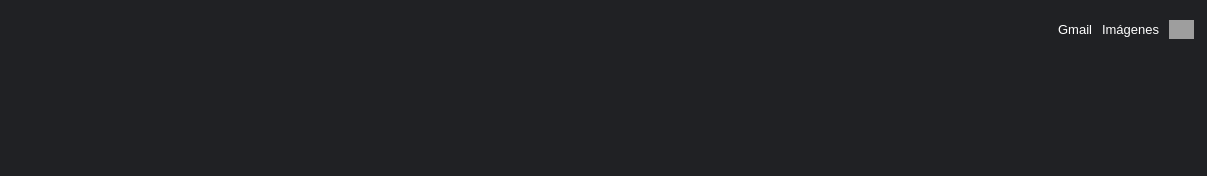
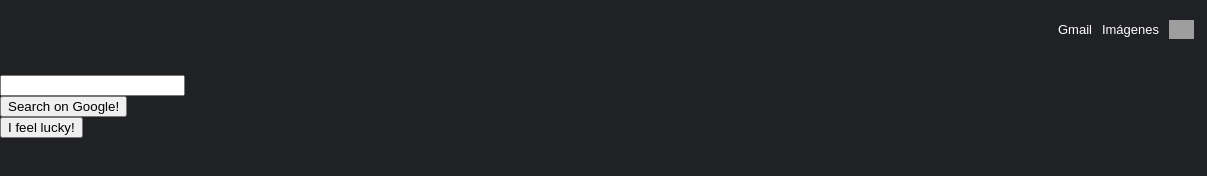
Before and after one commit to avidevc/HTML-CSS-Pr-ctico-Platzi, a plain HTML site: page index.html in a window 1280 px wide. Shown: the full height of the page, 0-1207 px from the left. Drawn offline with Linux system fonts and the light colour scheme; grey boxes are pictures that could not be loaded.

Commit message:
He creado la estustrura del cuerpo de mi clon de google

```diff
--- a/index.html
+++ b/index.html
@@ -28,5 +28,24 @@
       </ul>
     </nav>
   </header>
+
+  <main>
+    <section class="main-logo-section">
+      <img src="" alt="">
+    </section>
+
+    <section class="main-input-section">
+      <div class="main-input-container">
+        <span class="search-icon"></span>
+        <input type="text">
+        <a class="micro-icon" href=""></a>
+      </div>
+    </section>
+
+    <section class="main-buttons-section">
+      <div><button>Search on Google!</button></div>
+      <div><button>I feel lucky!</button></div>
+    </section>
+  </main>
 </body>
 </html>
```
